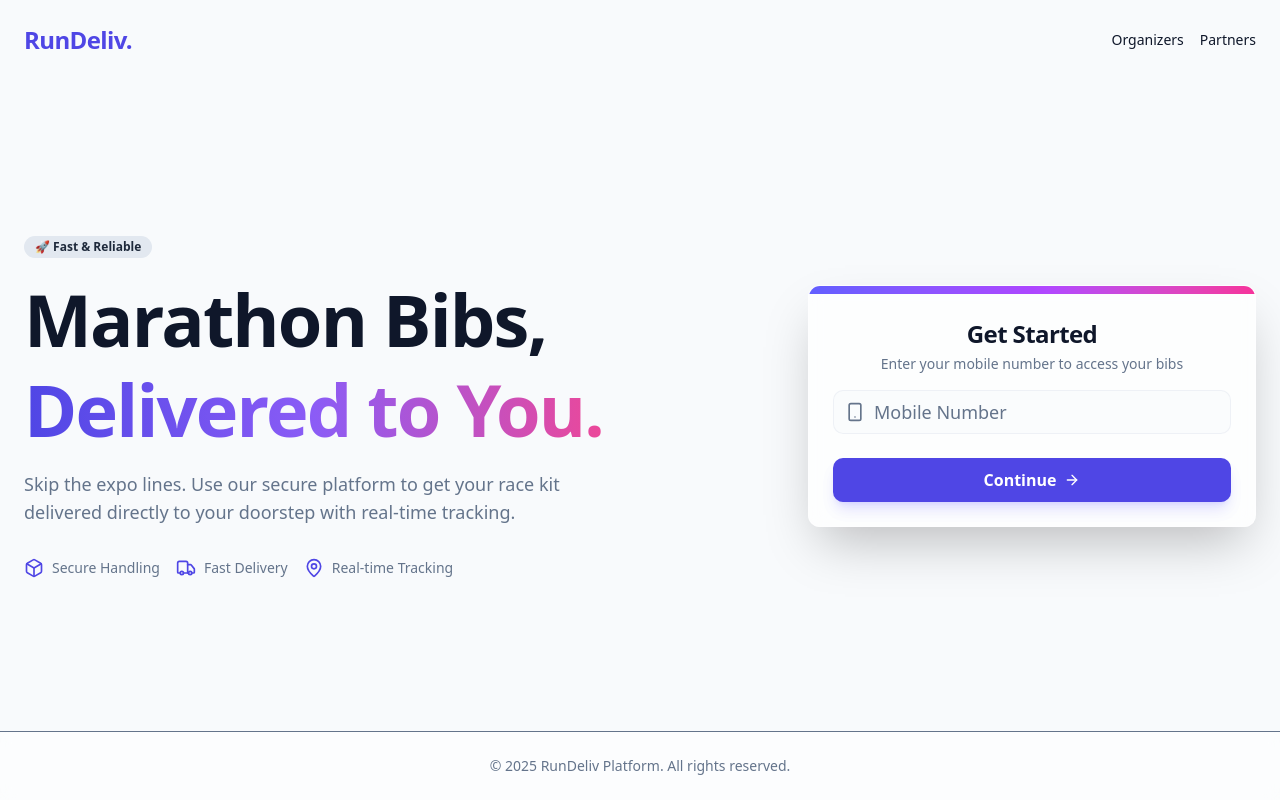
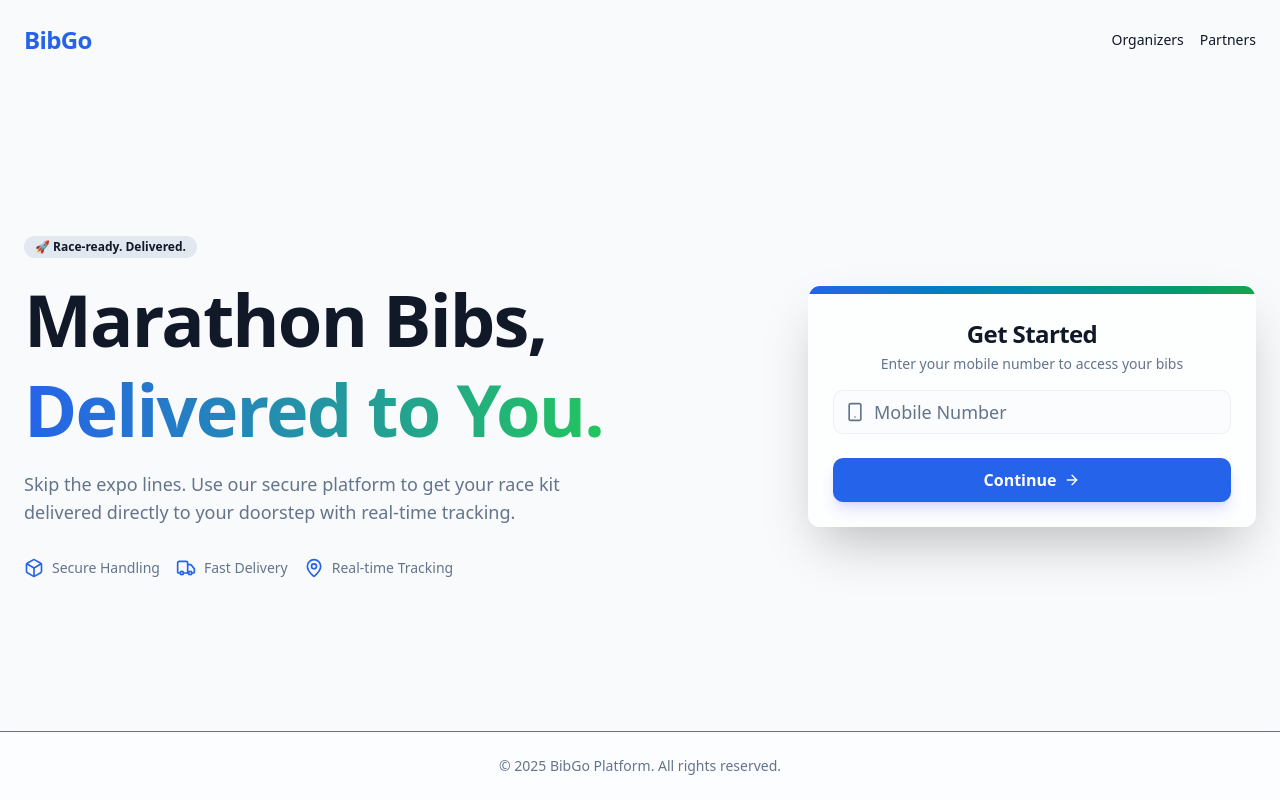
Before and after one commit to GulamMd/bib-delivery, a Next.js app: page / in a window 1280 px wide. Built offline with nearby package versions, Linux system fonts and the light colour scheme.

Commit message:
Color theme and design changed

```diff
--- a/app/dashboard/page.tsx
+++ b/app/dashboard/page.tsx
@@ -14,11 +14,11 @@ export default function DashboardPage() {
   }
 
   return (
-    <div className="min-h-screen bg-gray-50/50 dark:bg-slate-950 pb-24">
-       <header className="bg-white/80 dark:bg-slate-900/80 backdrop-blur-md sticky top-0 z-20 border-b">
+    <div className="min-h-screen bg-background pb-24">
+       <header className="bg-background/80 backdrop-blur-md sticky top-0 z-20 border-b border-border">
          <div className="max-w-5xl mx-auto px-6 py-4 flex justify-between items-center">
            <div className="flex items-center gap-2">
-             <div className="h-8 w-8 bg-gradient-to-br from-indigo-500 to-purple-600 rounded-lg flex items-center justify-center text-white font-bold">R</div>
+             <div className="h-8 w-8 bg-primary rounded-lg flex items-center justify-center text-primary-foreground font-bold">B</div>
              <h1 className="font-bold text-xl tracking-tight text-foreground">Dashboard</h1>
            </div>
            <div className="flex gap-4">
--- a/app/delivery/dashboard/page.tsx
+++ b/app/delivery/dashboard/page.tsx
@@ -61,7 +61,7 @@ export default function DeliveryDashboard() {
 
   if (activeOrder) {
     return (
-      <div className="min-h-screen bg-gray-50 p-6 flex items-center justify-center">
+      <div className="min-h-screen bg-background p-6 flex items-center justify-center">
          <Card className="w-full max-w-md">
             <CardContent className="pt-6 space-y-4">
               <h2 className="text-xl font-bold">{actionType === "PICKUP" ? "Enter Pickup PIN" : "Enter Delivery OTP"}</h2>
@@ -83,8 +83,8 @@ export default function DeliveryDashboard() {
   }
 
   return (
-    <div className="min-h-screen bg-gray-50 pb-20">
-       <header className="bg-primary text-primary-foreground p-4 sticky top-0 z-10">
+    <div className="min-h-screen bg-background pb-20">
+       <header className="bg-primary text-primary-foreground p-4 sticky top-0 z-10 shadow-lg shadow-primary/20">
          <div className="flex justify-between items-center">
            <h1 className="font-bold text-lg">Delivery Partner</h1>
            <Button variant="ghost" size="sm" onClick={() => router.push("/")}>Logout</Button>
--- a/app/globals.css
+++ b/app/globals.css
@@ -37,86 +37,67 @@
 }
 
 :root {
-  /* Slate & Violet Premium Theme */
-  --background: #f8fafc;
-  /* Slate-50 */
-  --foreground: #0f172a;
-  /* Slate-900 */
+  /* BibGo Premium Theme */
+  --background: #f8fafc; /* Slate-50 */
+  --foreground: #111827; /* Charcoal */
 
   --card: #ffffff;
-  --card-foreground: #0f172a;
+  --card-foreground: #111827;
 
   --popover: #ffffff;
-  --popover-foreground: #0f172a;
+  --popover-foreground: #111827;
 
-  --primary: #4f46e5;
-  /* Indigo-600 */
+  --primary: #2563EB; /* Electric Blue */
   --primary-foreground: #ffffff;
 
-  --secondary: #e2e8f0;
-  /* Slate-200 */
-  --secondary-foreground: #1e293b;
-  /* Slate-800 */
+  --secondary: #e2e8f0; /* Slate-200 */
+  --secondary-foreground: #111827;
 
-  --muted: #f1f5f9;
-  /* Slate-100 */
-  --muted-foreground: #64748b;
-  /* Slate-500 */
+  --muted: #f1f5f9; /* Slate-100 */
+  --muted-foreground: #64748b; /* Slate-500 */
 
-  --accent: #f8fafc;
-  /* Slate-50 */
-  --accent-foreground: #0f172a;
+  --accent: #f0fdf4; /* Green-50 for light mode background accent */
+  --accent-foreground: #16a34a; /* Green-600 */
 
-  --destructive: #ef4444;
-  /* Red-500 */
+  --destructive: #ef4444; /* Red-500 */
   --destructive-foreground: #ffffff;
 
-  --border: #e2e8f0;
-  /* Slate-200 */
+  --border: #e2e8f0; /* Slate-200 */
   --input: #e2e8f0;
-  --ring: #4f46e5;
-  /* Indigo-600 */
+  --ring: #2563EB; /* Electric Blue */
 
-  --radius: 0.75rem;
-  /* More rounded 12px */
+  --radius: 0.75rem; /* More rounded 12px */
 }
 
 .dark {
-  /* Dark Navy Theme */
-  --background: #020617;
-  /* Slate-950 */
-  --foreground: #f8fafc;
-  /* Slate-50 */
+  /* BibGo Dark Theme */
+  --background: #020617; /* Slate-950 */
+  --foreground: #f8fafc; /* Slate-50 */
 
-  --card: #0f172a;
-  /* Slate-900 */
+  --card: #111827; /* Charcoal */
   --card-foreground: #f8fafc;
 
-  --popover: #0f172a;
+  --popover: #111827;
   --popover-foreground: #f8fafc;
 
-  --primary: #6366f1;
-  /* Indigo-500 */
+  --primary: #3b82f6; /* Lighter Electric Blue for Dark Mode */
   --primary-foreground: #ffffff;
 
-  --secondary: #1e293b;
-  /* Slate-800 */
+  --secondary: #1f2937; /* Slate-800 */
   --secondary-foreground: #f8fafc;
 
-  --muted: #1e293b;
-  --muted-foreground: #94a3b8;
-  /* Slate-400 */
+  --muted: #1f2937;
+  --muted-foreground: #9ca3af; /* Slate-400 */
 
-  --accent: #1e293b;
-  --accent-foreground: #f8fafc;
+  --accent: #14532d; /* Green-900 */
+  --accent-foreground: #22c55e; /* Neon Green */
 
-  --destructive: #7f1d1d;
-  /* Red-900 */
+  --destructive: #7f1d1d; /* Red-900 */
   --destructive-foreground: #f8fafc;
 
-  --border: #1e293b;
-  --input: #1e293b;
-  --ring: #6366f1;
+  --border: #1f2937;
+  --input: #1f2937;
+  --ring: #3b82f6;
 }
 
 body {
@@ -143,7 +124,7 @@ body {
   background-clip: text;
   -webkit-background-clip: text;
   -webkit-text-fill-color: transparent;
-  background-image: linear-gradient(to right, #4f46e5, #8b5cf6, #ec4899);
+  background-image: linear-gradient(to right, #2563EB, #22C55E);
 }
 
 /* Custom Utilities for Shadcn Compatibility */
--- a/app/layout.tsx
+++ b/app/layout.tsx
@@ -5,8 +5,8 @@ import "./globals.css";
 const inter = Inter({ subsets: ["latin"], variable: "--font-geist-sans" }); // Reusing var name to avoid breaking css
 
 export const metadata: Metadata = {
-  title: "Marathon Bib Delivery",
-  description: "Fast and reliable bib delivery for marathon runners.",
+  title: "BibGo | Race-ready. Delivered.",
+  description: "Fast delivery of race identity. Skip the expo lines.",
 };
 
 export default function RootLayout({
--- a/app/organizer/dashboard/page.tsx
+++ b/app/organizer/dashboard/page.tsx
@@ -57,7 +57,7 @@ export default function OrganizerDashboard() {
   }
 
   return (
-     <div className="min-h-screen bg-gray-50 p-6">
+     <div className="min-h-screen bg-background p-6">
         <div className="max-w-4xl mx-auto space-y-6">
           <div className="flex justify-between">
              <h1 className="text-3xl font-bold">Organizer Portal</h1>
--- a/app/page.tsx
+++ b/app/page.tsx
@@ -14,7 +14,7 @@ export default function Home() {
       </div>
 
       <nav className="flex justify-between items-center p-6 max-w-7xl mx-auto w-full z-10">
-        <div className="font-bold text-2xl tracking-tight text-primary">RunDeliv.</div>
+        <div className="font-bold text-2xl tracking-tight text-primary">BibGo</div>
         <div className="flex gap-4 text-sm font-medium">
              <Link href="/organizer/login" className="hover:text-primary transition-colors">Organizers</Link>
              <Link href="/delivery/login" className="hover:text-primary transition-colors">Partners</Link>
@@ -27,7 +27,7 @@ export default function Home() {
         <div className="flex-1 space-y-8 text-center md:text-left">
           <div className="space-y-4">
              <div className="inline-flex items-center rounded-full border px-2.5 py-0.5 text-xs font-semibold transition-colors focus:outline-none focus:ring-2 focus:ring-ring focus:ring-offset-2 border-transparent bg-secondary text-secondary-foreground hover:bg-secondary/80">
-                🚀 Fast & Reliable
+                🚀 Race-ready. Delivered.
              </div>
              <h1 className="text-5xl md:text-7xl font-extrabold tracking-tight leading-tight">
                Marathon Bibs, <br/>
@@ -59,7 +59,7 @@ export default function Home() {
       </section>
 
       <footer className="py-6 text-center text-sm text-muted-foreground border-t bg-white/50 dark:bg-black/20 backdrop-blur-sm">
-        <p>&copy; 2025 RunDeliv Platform. All rights reserved.</p>
+        <p>&copy; 2025 BibGo Platform. All rights reserved.</p>
       </footer>
     </main>
   );
--- a/components/auth/customer-login-form.tsx
+++ b/components/auth/customer-login-form.tsx
@@ -70,7 +70,7 @@ export function CustomerLoginForm() {
 
   return (
     <Card className="glass shadow-2xl border-white/20 dark:border-white/10 overflow-hidden">
-      <div className="h-2 bg-gradient-to-r from-indigo-500 via-purple-500 to-pink-500" />
+      <div className="h-2 bg-gradient-to-r from-primary to-accent-foreground" />
       <CardHeader className="space-y-1 pb-4">
         <CardTitle className="text-2xl font-bold text-center">
           {step === "MOBILE" ? "Get Started" : "Verify Mobile"}
@@ -118,7 +118,7 @@ export function CustomerLoginForm() {
                </div>
             </div>
             {error && <p className="text-sm text-destructive text-center bg-destructive/10 p-2 rounded">{error}</p>}
-            <Button type="submit" className="w-full h-11 text-base font-semibold shadow-lg shadow-indigo-500/20" disabled={loading}>
+            <Button type="submit" className="w-full h-11 text-base font-semibold shadow-lg shadow-primary/20" disabled={loading}>
               {loading ? <Loader2 className="mr-2 h-4 w-4 animate-spin" /> : "Verify & Login"}
             </Button>
             <Button
```
Also changed, not shown: app/admin/dashboard/page.tsx (+5 -5 lines), app/checkout/page.tsx (+13 -13 lines), app/tracking/[id]/page.tsx (+15 -15 lines), components/auth/staff-login-form.tsx (+4 -4 lines), components/customer/bib-list.tsx (+7 -7 lines).
